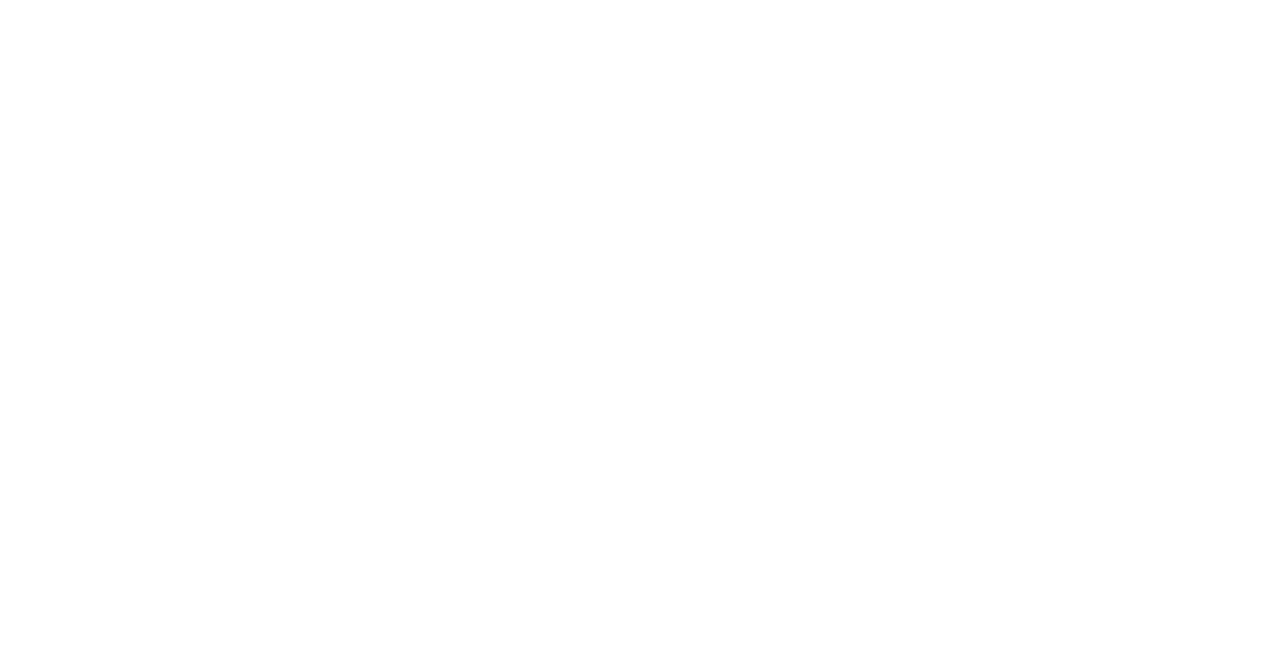
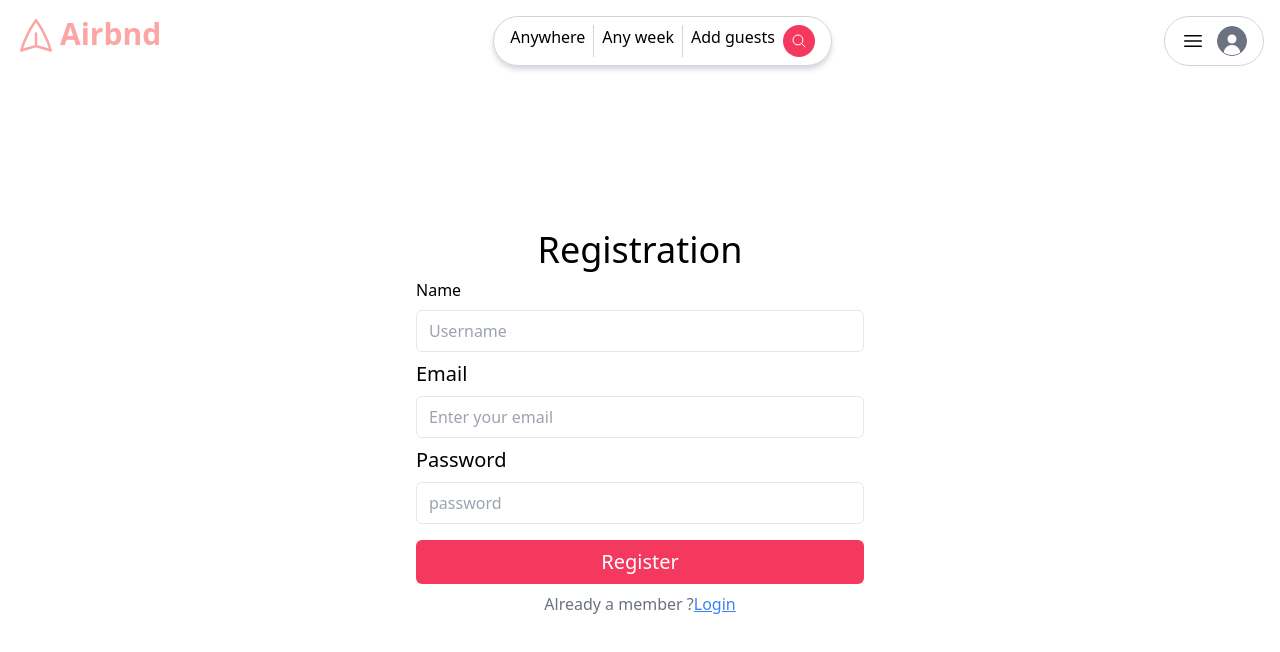
Before and after one commit to Jamesdai05/Airbnb-Clone, a React (Vite) app in the folder my-react-app/: page /register in a window 1280 px wide. Before the commit this address had no page. Shown: the top 652 px of the page. Built offline with nearby package versions, Linux system fonts and the light colour scheme.

Commit message:
add the registration page

```diff
--- a/my-react-app/package.json
+++ b/my-react-app/package.json
@@ -11,6 +11,7 @@
   },
   "dependencies": {
     "@heroicons/react": "^2.1.5",
+    "axios": "^1.7.5",
     "react": "^18.3.1",
     "react-dom": "^18.3.1",
     "react-router-dom": "^6.26.1"
--- a/my-react-app/src/App.jsx
+++ b/my-react-app/src/App.jsx
@@ -4,6 +4,7 @@
 import Login from "./pages/Login";
 import Layout from "./Components/Layout";
 import IndexPage from "./pages/IndexPage";
+import RegisterPage from "./pages/RegisterPage";
 
 function App() {
   return (
@@ -12,6 +13,7 @@
         <Route path="/" element={<Layout />}>
           <Route index element={<IndexPage />} />
           <Route path="/login" element={<Login />} />
+          <Route path="/register" element={<RegisterPage />} />
         </Route>
       </Routes>
     </>
--- a/my-react-app/src/pages/Login.jsx
+++ b/my-react-app/src/pages/Login.jsx
@@ -1,4 +1,5 @@
 import React from "react";
+import { Link } from "react-router-dom";
 
 export default function Login() {
   return (
@@ -30,6 +31,12 @@
           >
             Login
           </button>
+          <div className="text-center py-2 text-gray-500">
+            Don't have an account yet?
+            <Link to={"/register"} className="underline text-blue-500">
+              Register Now
+            </Link>
+          </div>
         </form>
       </div>
     </div>
--- /dev/null
+++ b/my-react-app/src/pages/RegisterPage.jsx
@@ -0,0 +1,69 @@
+import React, { useState } from "react";
+import { Link } from "react-router-dom";
+import axios from "axios";
+
+function RegisterPage() {
+  const [name, setName] = useState("");
+  const [email, setEmail] = useState("");
+  const [password, setPassword] = useState("");
+
+  function registration(e) {
+    e.preventDefault();
+    axios.get("http://localhost:3000/test");
+  }
+
+  return (
+    <div className="mt-1 grow flex items-center justify-around">
+      <div>
+        <h1 className="text-4xl mb-2 text-center">Registration</h1>
+        <form onSubmit={registration} className="max-w-md mx-auto">
+          <label htmlFor="name">Name</label>
+          <input
+            type="text"
+            name="name"
+            id="name"
+            placeholder="Username"
+            value={name}
+            onChange={(ev) => setName(ev.target.value)}
+          />
+          <label htmlFor="email" className="text-xl">
+            Email
+          </label>
+          <input
+            type="email"
+            name="email"
+            id="email"
+            placeholder="Enter your email"
+            value={email}
+            onChange={(ev) => setEmail(ev.target.value)}
+          />
+          <label htmlFor="password" className="text-xl">
+            Password
+          </label>
+          <input
+            type="password"
+            name="password"
+            id="password"
+            placeholder="password"
+            value={password}
+            onChange={(ev) => setPassword(ev.target.value)}
+          />
+          <button
+            type="button"
+            className="w-full bg-primary p-2 text-white text-xl font-sans rounded-md mt-2"
+          >
+            Register
+          </button>
+          <div className="text-center py-2 text-gray-500">
+            Already a member ?
+            <Link to={"/login"} className="underline text-blue-500">
+              Login
+            </Link>
+          </div>
+        </form>
+      </div>
+    </div>
+  );
+}
+
+export default RegisterPage;
```
Also changed, not shown: 1 other file (tests, documents, lock files or other folders).
